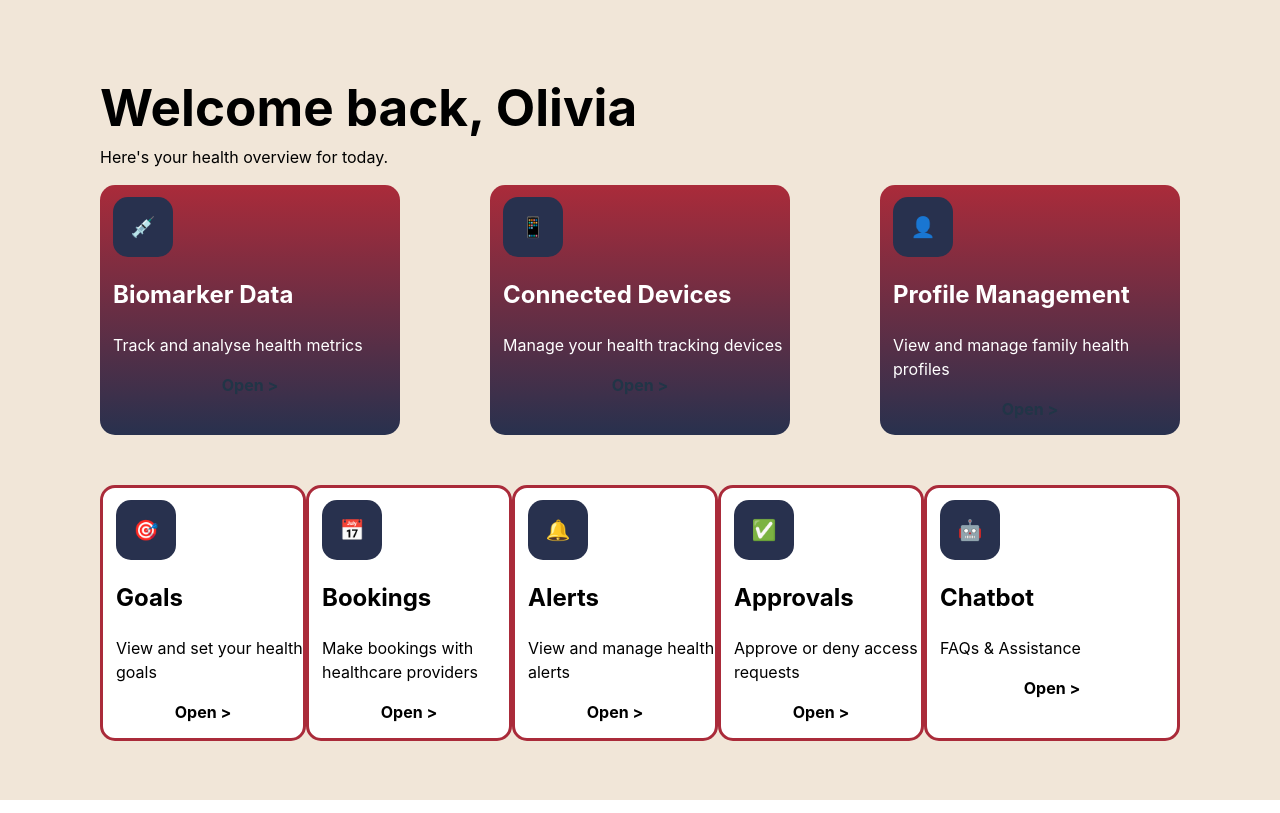
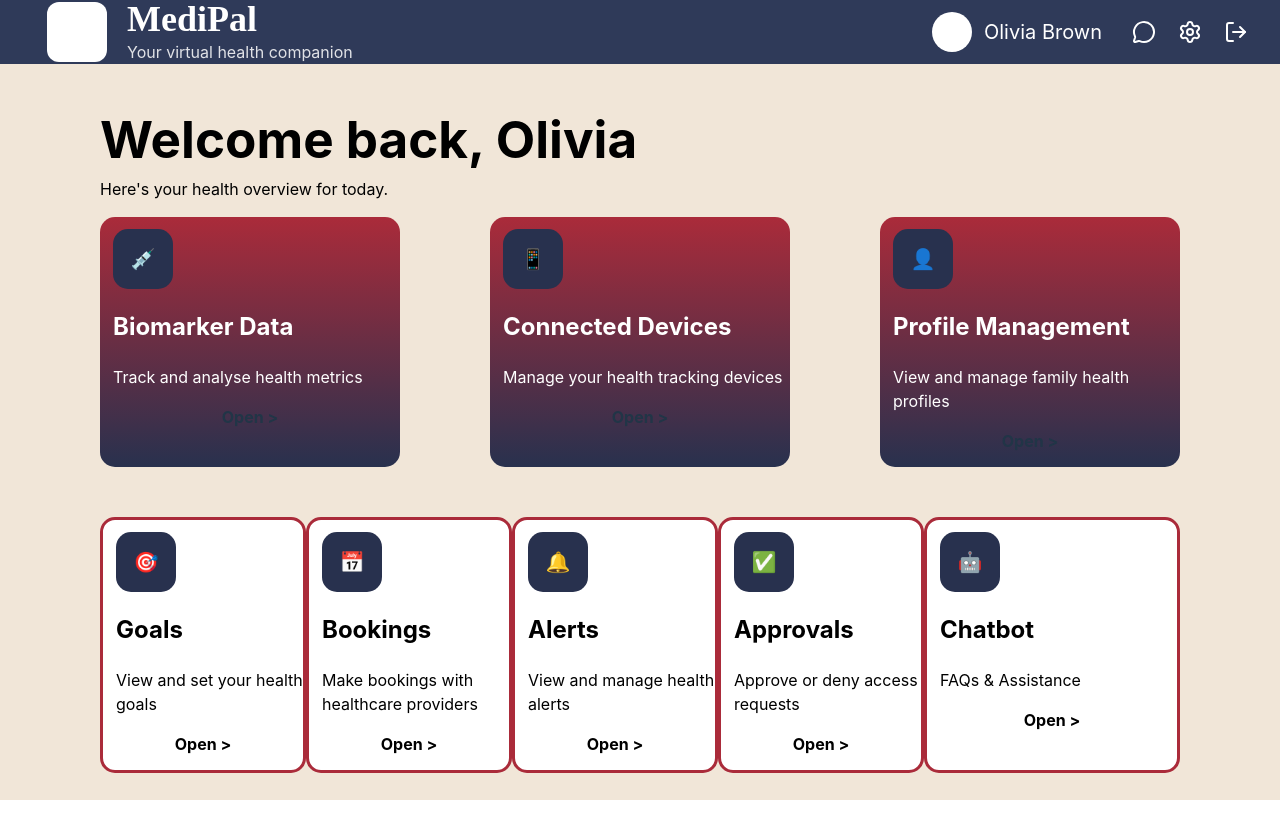
Before and after one commit to gladyslyx/MediPal, a React (Vite) app in the folder frontend/: page /home in a window 1280 px wide. Built offline with nearby package versions, Linux system fonts and the light colour scheme.

Commit message:
added navbar

```diff
--- a/frontend/src/App.jsx
+++ b/frontend/src/App.jsx
@@ -21,7 +21,7 @@ function App() {
 
       {/* Login Page
           Index --> /login --> /home (if profile found)
-                       |-----> /firstProfile (if no profiles found)
+                      |------> /firstProfile (if no profiles found)
       */}
       <Route path="/login" element={<Login/>}/>
 
--- a/frontend/src/CSS/Homepage.css
+++ b/frontend/src/CSS/Homepage.css
@@ -5,11 +5,13 @@
     display: flex;
     align-items: center;
     justify-content: center;
+    flex-direction: column;
 }
 
 .content {
     max-width: 1200px;
     margin: 0 auto;
+    padding:40px;
 }
 
 .content h1{
--- /dev/null
+++ b/frontend/src/CSS/NavBar.css
@@ -0,0 +1,94 @@
+.navbar{
+    width:95%;
+    height:100px;
+
+    background-color:#2F3A59;
+
+    display:flex;
+    justify-content:space-between;
+    align-items:center;
+
+    padding:0 40px;
+
+    color:white;
+
+    position:sticky;
+    top:0;
+    z-index:100;
+}
+
+/* LEFT SECTION */
+
+.navbar-left{
+    display:flex;
+    align-items:center;
+    gap:20px;
+}
+
+.logo-box{
+    width:60px;
+    height:60px;
+
+    background:white;
+
+    border-radius:12px;
+    display: flex;
+    margin-left: 15px;
+}
+
+/* BRAND TEXT */
+
+.brand-title{
+    font-size:36px;
+    margin:0;
+    color: white;
+    font-family:serif;
+    display: flex;
+}
+
+.brand-subtitle{
+    font-size:16px;
+    margin:0;
+    opacity:0.85;
+}
+
+/* RIGHT SECTION */
+
+.navbar-right{
+    display:flex;
+    align-items:center;
+    gap:30px;
+}
+
+.user-info{
+    display:flex;
+    align-items:center;
+    gap:12px;
+}
+
+.profile-pic{
+    width:40px;
+    height:40px;
+    background-color:#FFFFFF;
+    border-radius:50%;
+}
+
+.username{
+    font-size:20px;
+}
+
+/* ICONS */
+
+.nav-icons{
+    display:flex;
+    gap:22px;
+    cursor:pointer;
+}
+
+.nav-icons svg{
+    transition:0.2s;
+}
+
+.nav-icons svg:hover{
+    transform:scale(1.1);
+}
--- a/frontend/src/Homepage.jsx
+++ b/frontend/src/Homepage.jsx
@@ -1,6 +1,7 @@
 import { useNavigate } from "react-router-dom";
 import "./CSS/Homepage.css";
 import { getAccessToken, verifyAccessToken } from "./clientSession"
+import NavBar from "./NavBar.jsx";
 
 const PROFILE_PAGE = '/user';
 const PROFILE_SELECTION_PAGE = '/profile';
@@ -10,7 +11,7 @@ export default function Homepage() {
     return (
         <div className="homepage">
 
-            {/* <Navbar /> */}
+            <NavBar />
             <div className="content">
                 <h1>Welcome back, Olivia</h1>
                 <p>Here's your health overview for today.</p>
--- /dev/null
+++ b/frontend/src/NavBar.jsx
@@ -0,0 +1,33 @@
+import "./CSS/NavBar.css";
+import { MessageCircle, Settings, LogOut } from "lucide-react";
+
+export default function NavBar() {
+return (
+    <div className="navbar">
+        {/* LEFT SIDE */}
+        <div className="navbar-left">
+            <div className="logo-box"></div>
+
+            <div className="brand">
+                <h1 className="brand-title">MediPal</h1>
+                <p className="brand-subtitle">Your virtual health companion</p>
+            </div>
+        </div>
+
+        {/* RIGHT SIDE */}
+        <div className="navbar-right">
+
+            <div className="user-info">
+                <div className="profile-pic"></div>
+                <span className="username">Olivia Brown</span>
+            </div>
+
+            <div className="nav-icons">
+                <MessageCircle size={24} />
+                <Settings size={24} />
+                <LogOut size={24} />
+            </div>
+        </div>
+    </div>
+);
+}
```
